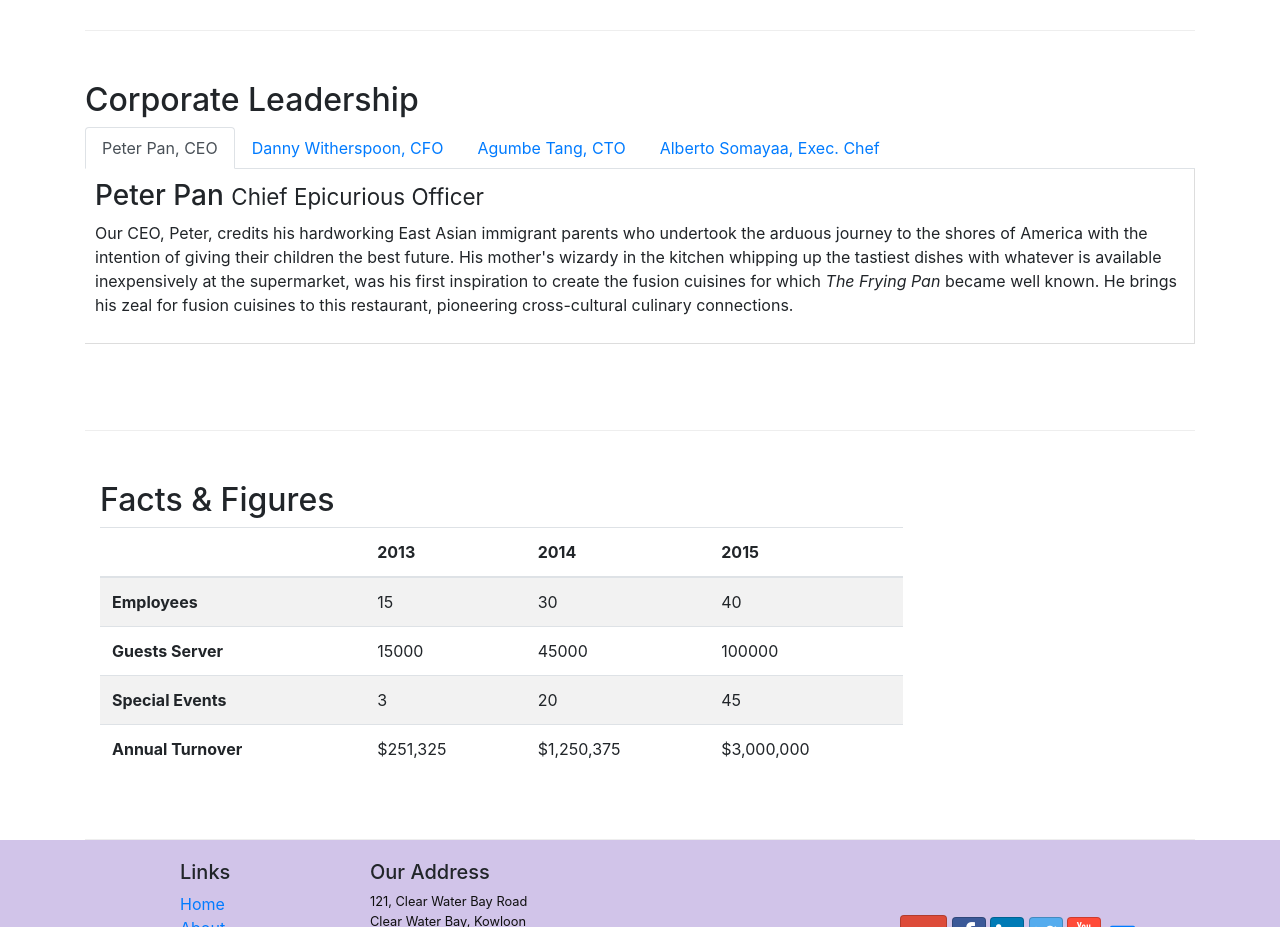
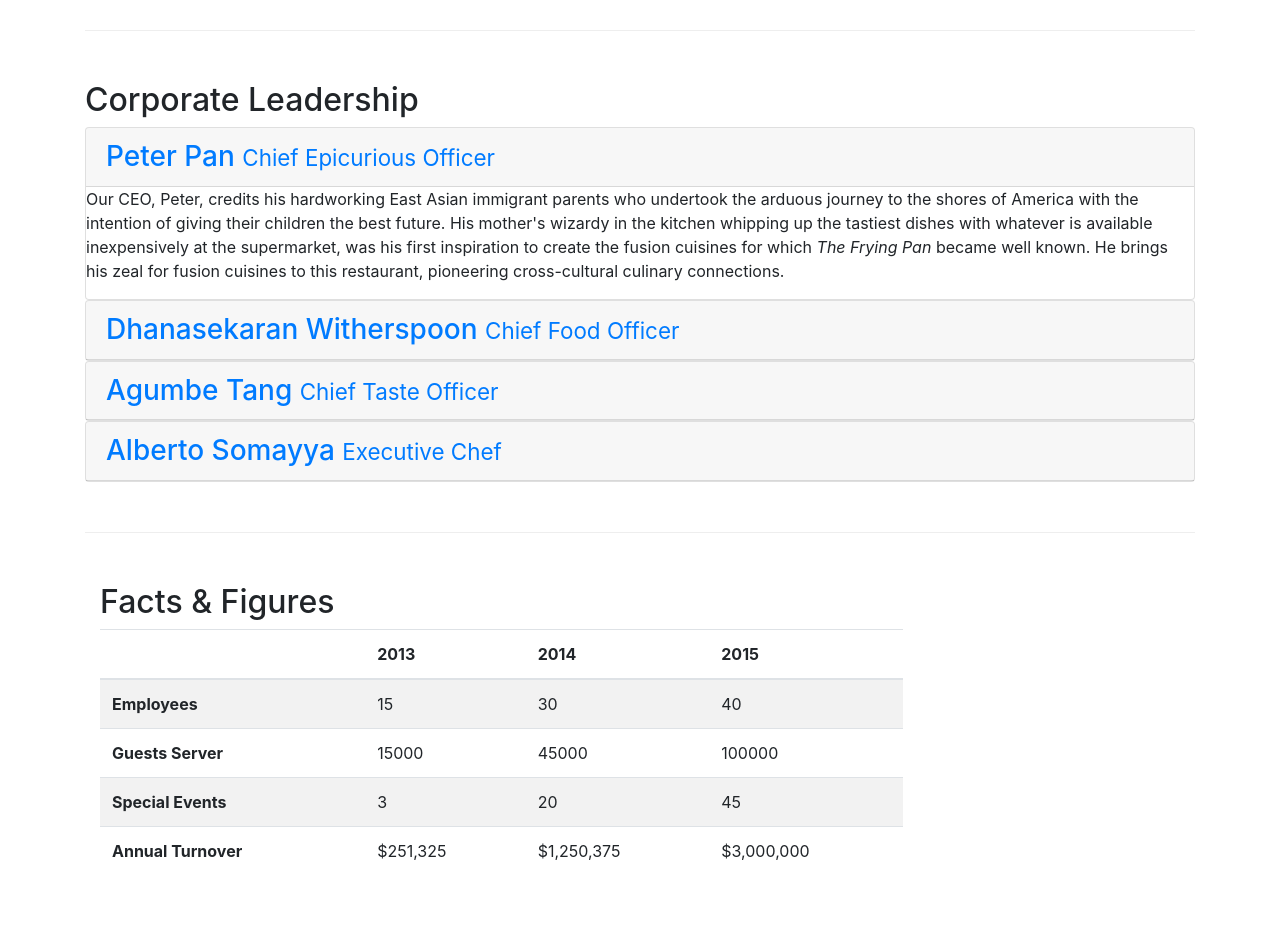
Before and after one commit to piyushpatel2005/bootstrap4, a website: page aboutus.html in a window 1280 px wide. Shown: the part 880-1807 px from the top of the page. Drawn offline with nearby package versions, Linux system fonts and the light colour scheme.

Commit message:
Accordion

```diff
--- a/aboutus.html
+++ b/aboutus.html
@@ -100,36 +100,64 @@
         <div class="row row-content">
             <div>
                 <h2>Corporate Leadership</h2>
-                <ul class="nav nav-tabs">
-                  <li class="nav-item">
-                    <a href="#peter" class="nav-link active" role="tab" data-toggle="tab">Peter Pan, CEO</a>
-                  </li>
-                  <li class="nav-item">
-                    <a href="#danny" class="nav-link" role="tab" data-toggle="tab">Danny Witherspoon, CFO</a>
-                  </li>
-                  <li class="nav-item">
-                    <a href="#agumbe" class="nav-link" role="tab" data-toggle="tab">Agumbe Tang, CTO</a>
-                  </li>
-                  <li class="nav-item">
-                    <a href="#alberto" class="nav-link" role="tab" data-toggle="tab">Alberto Somayaa, Exec. Chef</a>
-                  </li>
-                </ul>
-                <div class="tab-content">
-                  <div class="tab-pane fade show active" role="tabpanel" id="peter">
-                    <h3>Peter Pan <small>Chief Epicurious Officer</small></h3>
-                    <p class="hidden-xs-down">Our CEO, Peter, credits his hardworking East Asian immigrant parents who undertook the arduous journey to the shores of America with the intention of giving their children the best future. His mother's wizardy in the kitchen whipping up the tastiest dishes with whatever is available inexpensively at the supermarket, was his first inspiration to create the fusion cuisines for which <em>The Frying Pan</em> became well known. He brings his zeal for fusion cuisines to this restaurant, pioneering cross-cultural culinary connections.</p>
+
+                <div id="accordion" role="tablist">
+                  <div class="card">
+                    <div class="card-header" role="tab" id="peterhead">
+                      <h3 class="mb-0">
+                        <a data-toggle="collapse" data-parent="#accordion" href="#peter">
+                          Peter Pan <small>Chief Epicurious Officer</small>
+                        </a>
+                      </h3>
+                    </div>
+                    <div class="collapse show" id="peter" role="tabpanel">
+                      <div class="card-block">
+                        <p class="hidden-xs-down">Our CEO, Peter, credits his hardworking East Asian immigrant parents who undertook the arduous journey to the shores of America with the intention of giving their children the best future. His mother's wizardy in the kitchen whipping up the tastiest dishes with whatever is available inexpensively at the supermarket, was his first inspiration to create the fusion cuisines for which <em>The Frying Pan</em> became well known. He brings his zeal for fusion cuisines to this restaurant, pioneering cross-cultural culinary connections.</p>
+                      </div>
+                    </div>
                   </div>
-                  <div class="tab-pane fade" role="tabpanel" id="danny">
-                    <h3>Dhanasekaran Witherspoon <small>Chief Food Officer</small></h3>
-                    <p class="hidden-xs-down">Our CFO, Danny, as he is affectionately referred to by his colleagues, comes from a long established family tradition in farming and produce. His experiences growing up on a farm in the Australian outback gave him great appreciation for varieties of food sources. As he puts it in his own words, <em>Everything that runs, wins, and everything that stays, pays!</em></p>
+                  <div class="card">
+                    <div class="card-header" role="tab" id="dannyhead">
+                      <h3 class="mb-0">
+                        <a class="collapsed" data-toggle="collapse" data-parent="#accordion" href="#danny">
+                          Dhanasekaran Witherspoon <small>Chief Food Officer</small>
+                        </a>
+                      </h3>
+                    </div>
+                    <div role="tabpanel" class="collapse" id="danny">
+                      <div class="card-block">
+                        <p class="hidden-xs-down">Our CFO, Danny, as he is affectionately referred to by his colleagues, comes from a long established family tradition in farming and produce. His experiences growing up on a farm in the Australian outback gave him great appreciation for varieties of food sources. As he puts it in his own words, <em>Everything that runs, wins, and everything that stays, pays!</em></p>
+                      </div>
+                    </div>
                   </div>
-                  <div class="tab-pane fade" role="tabpanel" id="agumbe">
-                    <h3>Agumbe Tang <small>Chief Taste Officer</small></h3>
-                    <p class="hidden-xs-down">Blessed with the most discerning gustatory sense, Agumbe, our CTO, personally ensures that every dish that we serve meets his exacting tastes. Our chefs dread the tongue lashing that ensues if their dish does not meet his exacting standards. He lives by his motto, <em>You click only if you survive my lick.</em></p>
+                  <div class="card">
+                    <div class="card-header" role="tab" id="agumbehead">
+                      <h3 class="mb-0">
+                        <a class="collapsed" data-toggle="collapse" data-parent="#accordion" href="#agumbe">
+                          Agumbe Tang <small>Chief Taste Officer</small>
+                        </a>
+                      </h3>
+                    </div>
+                    <div role="tabpanel" class="collapse" id="agumbe">
+                      <div class="card-block">
+
+                        <p class="hidden-xs-down">Blessed with the most discerning gustatory sense, Agumbe, our CTO, personally ensures that every dish that we serve meets his exacting tastes. Our chefs dread the tongue lashing that ensues if their dish does not meet his exacting standards. He lives by his motto, <em>You click only if you survive my lick.</em></p>
+                      </div>
+                    </div>
                   </div>
-                  <div class="tab-pane fade" role="tabpanel" id="alberto">
-                    <h3>Alberto Somayya <small>Executive Chef</small></h3>
-                    <p class="hidden-xs-down">Award winning three-star Michelin chef with wide International experience having worked closely with whos-who in the culinary world, he specializes in creating mouthwatering Indo-Italian fusion experiences. He says, <em>Put together the cuisines from the two craziest cultures, and you get a winning hit! Amma Mia!</em></p>
+                  <div class="card">
+                    <div class="card-header" role="tab" id="albertohead">
+                      <h3 class="mb-0">
+                        <a class="collapsed" data-toggle="collapse" data-parent="#accordion" href="#alberto">
+                          Alberto Somayya <small>Executive Chef</small>
+                        </a>
+                      </h3>
+                    </div>
+                    <div class="collapse" role="tabpanel" id="alberto">
+                      <div class="card-block">
+                        <p class="hidden-xs-down">Award winning three-star Michelin chef with wide International experience having worked closely with whos-who in the culinary world, he specializes in creating mouthwatering Indo-Italian fusion experiences. He says, <em>Put together the cuisines from the two craziest cultures, and you get a winning hit! Amma Mia!</em></p>
+                      </div>
+                    </div>
                   </div>
               </div>
             </div>
```
